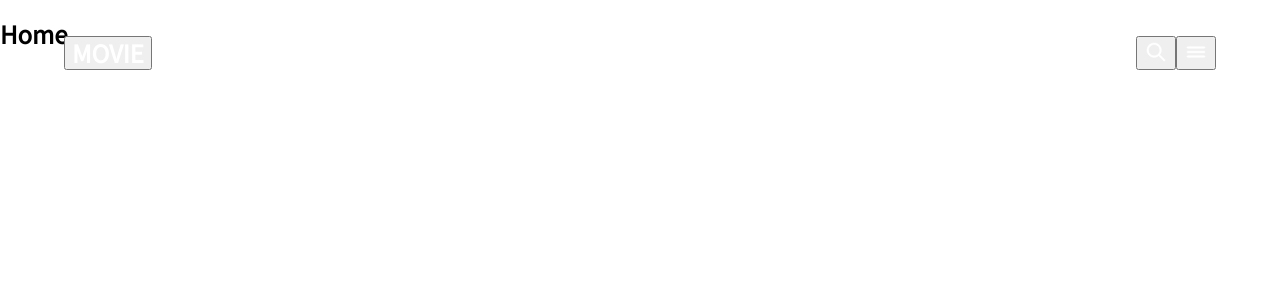
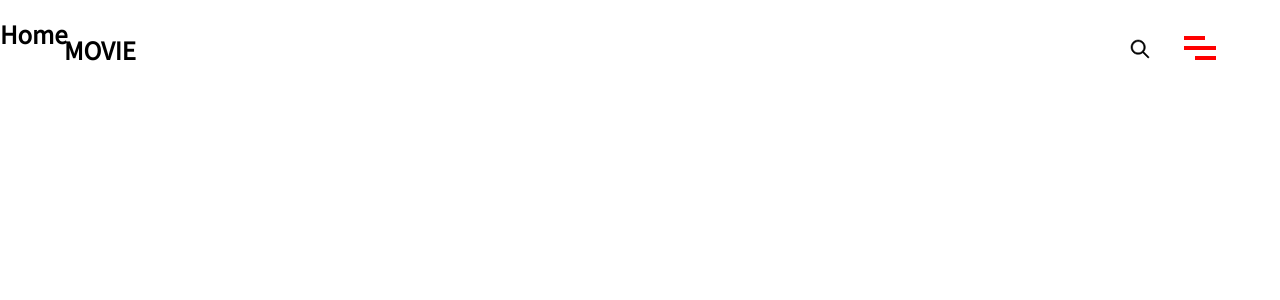
Before and after one commit to seows2/Movie-react, a React (Create React App) app: page / in a window 1280 px wide. Shown: the top 300 px of the page. Built offline with nearby package versions, Linux system fonts and the light colour scheme.

Commit message:
Header 클릭open 이벤트 설정

```diff
--- a/package.json
+++ b/package.json
@@ -10,6 +10,7 @@
     "react": "^17.0.1",
     "react-dom": "^17.0.1",
     "react-icons": "^4.1.0",
+    "react-responsive": "^8.2.0",
     "react-router-dom": "^5.2.0",
     "react-scripts": "4.0.1",
     "styled-components": "^5.2.1",
--- a/src/App.js
+++ b/src/App.js
@@ -9,7 +9,7 @@ const App = () => {
     <>
       <GlobalStyle />
       <Router>
-        <Header color="white" />
+        <Header color="black" />
         <Switch>
           <Route path="/">
             <Home />
--- a/src/components/Header/Header.jsx
+++ b/src/components/Header/Header.jsx
@@ -1,23 +1,46 @@
-import React from 'react';
+import React, { useState } from 'react';
 import { Wrapper } from '../../styles/variables';
+import { useMediaQuery } from 'react-responsive';
 import PropTypes from 'prop-types';
 import * as S from './Header.style';
 
+const MenuButton = ({ onClickMenu, open }) => {
+  return (
+    <S.MenuButton
+      open={open}
+      onClick={onClickMenu}
+      type="button"
+      aria-label="메뉴"
+    >
+      <div />
+      <div />
+      <div />
+    </S.MenuButton>
+  );
+};
+
 const Header = ({ color }) => {
+  const [open, setOpen] = useState(false);
+  const isTablet = useMediaQuery({ query: 'min-width: 768px' });
+
+  const onClickMenu = () => {
+    setOpen(!open);
+  };
+
   return (
     <header>
       <Wrapper>
         <S.Position>
-          <S.Container color={color}>
-            <S.LogoButton type="button">movie</S.LogoButton>
-            <S.IconContainer>
-              <S.IconButton type="button" aria-label="검색버튼">
+          <S.Container open={open} color={color}>
+            <S.LogoButton type="button" open={open}>
+              movie
+            </S.LogoButton>
+            <S.MenuContainer>
+              <S.IconButton type="button" aria-label="검색버튼" open={open}>
                 <S.SearchIcon />
               </S.IconButton>
-              <S.IconButton type="button" aria-label="메뉴버튼">
-                <S.MenuIcon />
-              </S.IconButton>
-            </S.IconContainer>
+              <MenuButton open={open} onClickMenu={onClickMenu} />
+            </S.MenuContainer>
           </S.Container>
         </S.Position>
       </Wrapper>
--- a/src/components/Header/Header.style.js
+++ b/src/components/Header/Header.style.js
@@ -1,16 +1,16 @@
 import styled, { css } from 'styled-components';
-import { IoIosSearch, IoIosMenu } from 'react-icons/io';
+import { IoIosSearch } from 'react-icons/io';
 
 const Position = styled.div`
   position: relative;
 `;
 
 const Container = styled.div`
-  position: absolute;
-  left: 0;
-  right: 0;
+  position: fixed;
+  width: 90vw;
+  z-index: 5;
   display: flex;
-  justify-content: space-between;
+  justify-content: ${({ open }) => (open ? 'flex-end' : 'space-between')};
   padding: 1rem 0;
   color: ${({ color }) => color};
 `;
@@ -20,13 +20,22 @@ const LogoButton = styled.button`
   font-weight: bold;
   font-size: 1.5rem;
   color: inherit;
+  display: ${({ open }) => (open ? 'none' : 'block')};
 `;
 
 const IconButton = styled.button`
   color: inherit;
+  margin-right: 1rem;
+  display: ${({ open }) => (open ? 'none' : 'block')};
+  @media (min-width: 768px) {
+    margin-right: calc(1rem + 1rem);
+  }
+  &:last-child {
+    margin-right: 0;
+  }
 `;
 
-const IconContainer = styled.div`
+const MenuContainer = styled.div`
   display: flex;
   justify-content: center;
 `;
@@ -39,8 +48,36 @@ const iconStyle = css`
 const SearchIcon = styled(IoIosSearch)`
   ${iconStyle}
 `;
-const MenuIcon = styled(IoIosMenu)`
-  ${iconStyle}
+
+const MenuButton = styled.button`
+  width: 2rem;
+  height: 1.5rem;
+  display: flex;
+  flex-direction: column;
+  justify-content: space-between;
+  background: transparent;
+  cursor: pointer;
+
+  div {
+    width: 2rem;
+    height: 0.25rem;
+    background-color: ${({ open }) => (open ? 'black' : 'red')};
+    transition: all 0.2s ease;
+
+    &:first-child {
+      width: ${({ open }) => (open ? '2rem' : '1.3rem')};
+    }
+
+    &:nth-child(2) {
+      opacity: ${({ open }) => (open ? 0 : 1)};
+      transform: ${({ open }) => (open ? 'translateX(20px)' : 'translateX(0)')};
+    }
+
+    &:nth-child(3) {
+      width: ${({ open }) => (open ? '2rem' : '1.3rem')};
+      margin-left: auto;
+    }
+  }
 `;
 
 export {
@@ -48,7 +85,7 @@ export {
   Container,
   LogoButton,
   IconButton,
-  IconContainer,
+  MenuContainer,
   SearchIcon,
-  MenuIcon,
+  MenuButton,
 };
--- a/src/styles/glabal.js
+++ b/src/styles/glabal.js
@@ -13,11 +13,12 @@ const GlobalStyle = createGlobalStyle`
     a {
         text-decoration: none;
     }
-    /* button {
+    button {
         background: transparent;
         border: none;
         cursor: pointer;
-    } */
+        padding: 0
+    }
 `;
 
 export default GlobalStyle;
```
Also changed, not shown: 1 other file (tests, documents, lock files or other folders).
